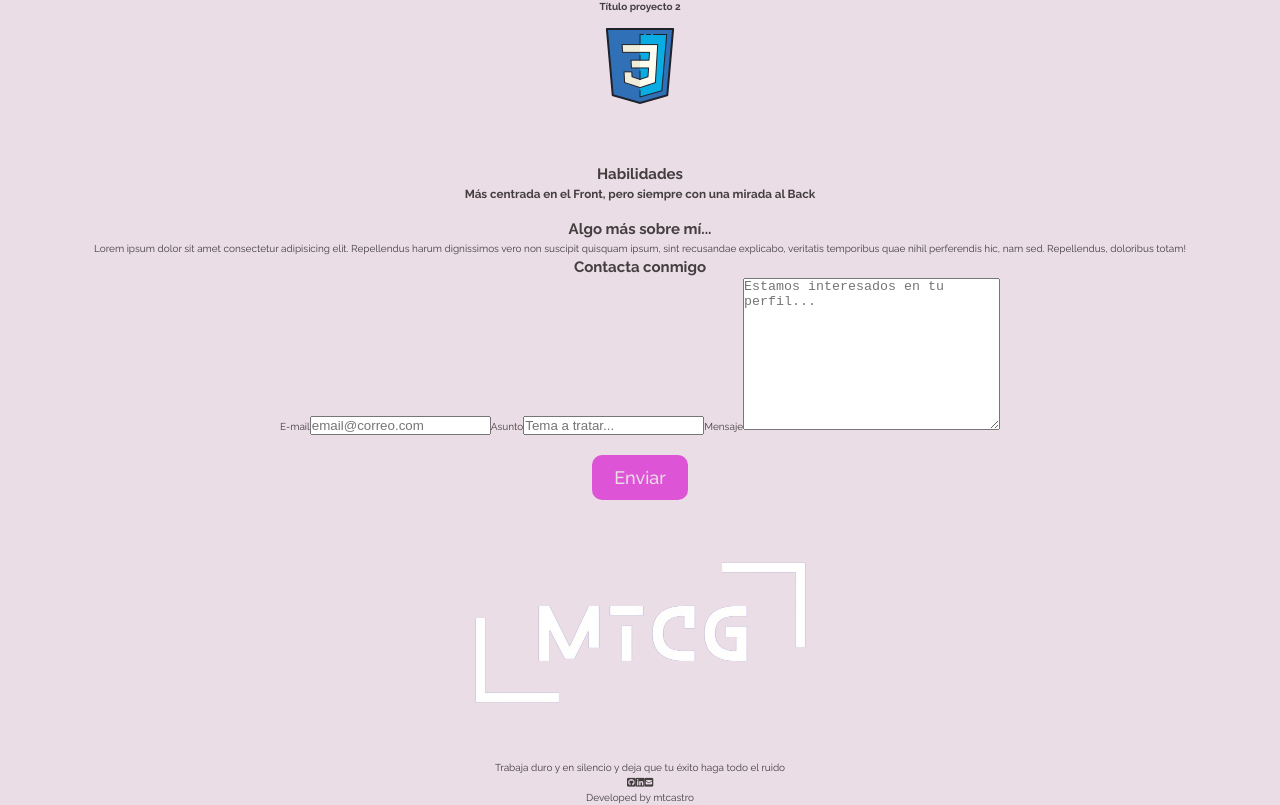
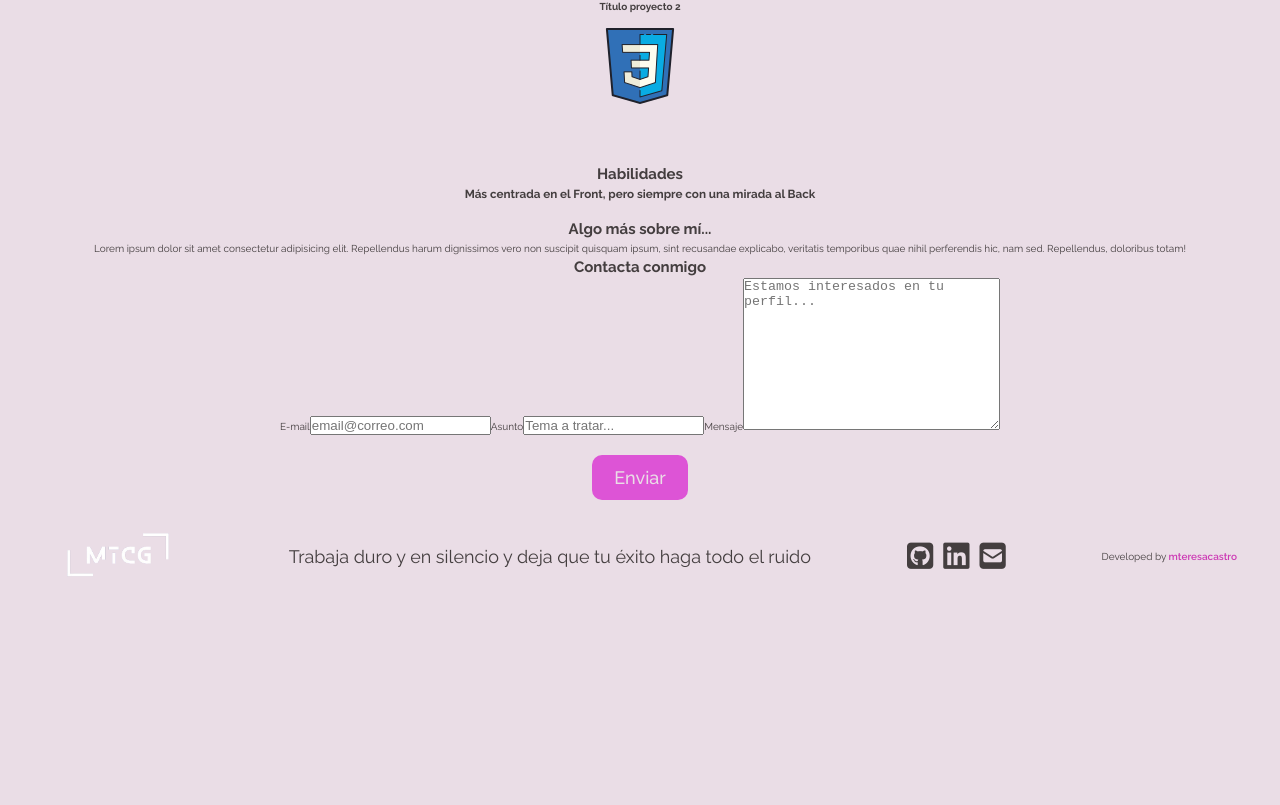
Before and after one commit to mteresacastro/My-Portfolio, a React (Vite) app: page / in a window 1280 px wide. Shown: the part 973-1778 px from the top of the page. After the commit the page ends 1566 px from the top, so only its background shows below. Built offline with nearby package versions, Linux system fonts and the light colour scheme.

Commit message:
mediaquery

```diff
--- a/src/components/Footer.jsx
+++ b/src/components/Footer.jsx
@@ -14,7 +14,7 @@ function Footer() {
                 <a href="https://www.linkedin.com/in/mteresacastro" target='_blank' rel="noreferrer"><i className="fa-brands fa-linkedin"></i></a>
                 <a href="mailto:m.teresacastrogonzalez@gmail.com" target='_blank' rel="noreferrer"><i className="fa-solid fa-square-envelope"></i></a>
             </div>
-            <p className='footer__by'>Developed by <span className='footer__by--span'>mtcastro</span></p>
+            <p className='footer__by'>Developed by <span className='footer__by--span'>mteresacastro</span></p>
         </footer>
     );
 }
--- a/src/styles/footer.scss
+++ b/src/styles/footer.scss
@@ -1,11 +1,33 @@
 .footer{
+    display: flex;
+    justify-content: space-around;
+    align-items: center;
+    gap: 1rem;
     &__logo{
+        width: 8rem;
+        @media all and (min-width:768px){
+            width: 15rem;
+        }
     }
-    &__phrase{}
-    &__contact{}
+    &__phrase{
+        font-size: 1rem;
+        @media all and (min-width:768px){
+            font-size: 1.8rem;
+        }
+    }
+    &__contact{
+        font-size: 3rem;
+        display: flex;
+        gap: 1rem;
+    }
     &__by{
-        &-span{
-
+        font-size: 1rem;
+        @media all and (min-width:768px){
+            font-size: 1.2;
+        }
+        &--span{
+            color: #cc39b4;
+            font-weight: 600;
         }
     }
 }
```
